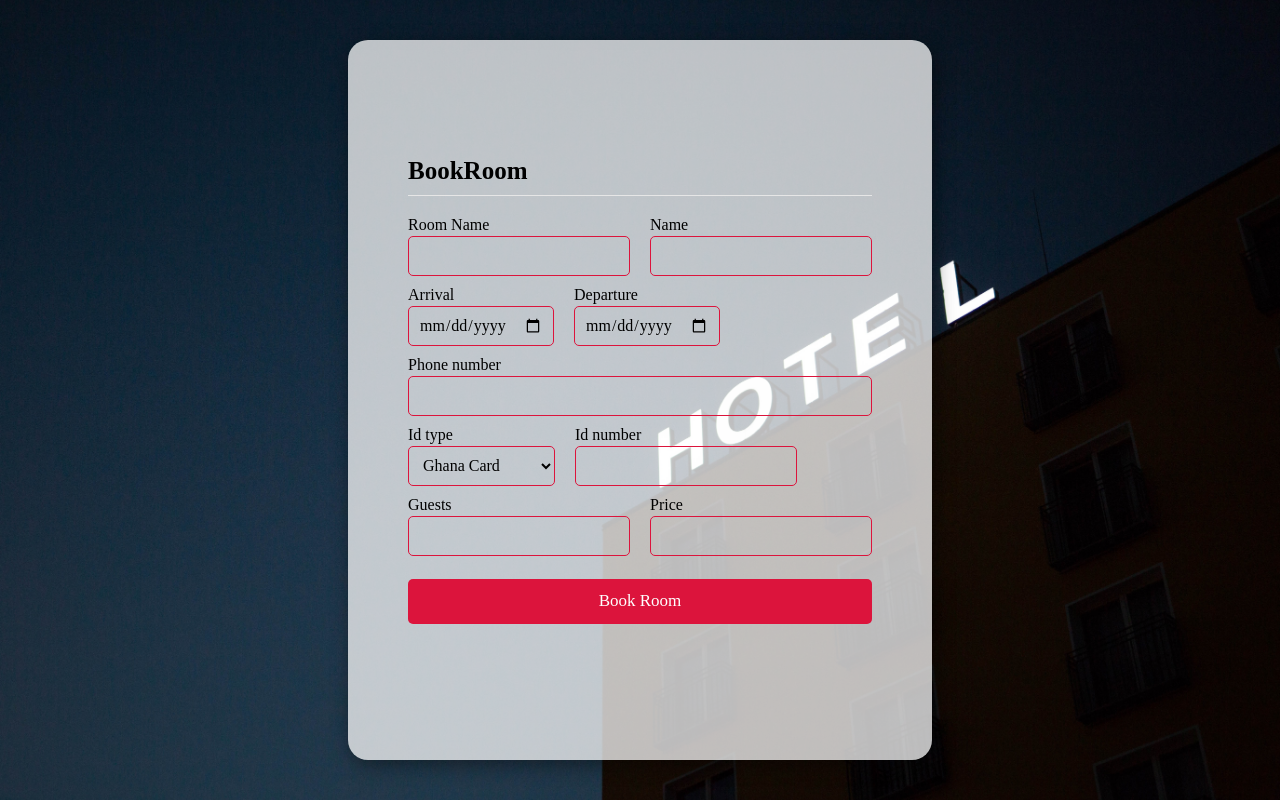
After one commit to Quojo-Steve/Young-view-hotel-backend, a Django app: page /receptionist/emp_book_room in a window 1280 px wide. The commit adds this page. Run offline with Django 4.2, Linux system fonts and the light colour scheme.

Commit message:
still on booking

```diff
--- a/assets/style.css
+++ b/assets/style.css
@@ -48,6 +48,9 @@ input{
     font-size: 70px;
     margin-bottom: 40px;
     text-shadow: 3px 5px 2px rgba(0,0,0,0.15);
+}
+.container .h1{
+    margin-bottom: -10px;
 }
 .container .boxes{
     display: flex;
@@ -630,12 +633,12 @@ input{
 }
 .error-txt{
     color: #721c24;
-    background: #f5c6cb;
+    background: rgba(248, 175, 148, 0.432);
     padding: 8px 10px;
     text-align: center;
     border-radius: 5px;
     margin-bottom: 10px;
-    border: 1px solid #f5c6cb;
+    /* border: 1px solid #f5c6cb; */
 }
 /* Sign up code */
 .form2{
@@ -708,3 +711,25 @@ form .name-details .field:last-child{
     border-radius: 5px;
     cursor: pointer;
 }
+.sel{
+    outline: none;
+    height: 40px;
+    width: 100%;
+    font-size: 16px;
+    padding: 0 10px;
+    border: 1px solid crimson;
+    border-radius: 5px;
+    background: none;
+}
+.book{
+    padding: 10px 30px;
+    text-align: center;
+    cursor: pointer;
+    background: crimson;
+    border: none;
+    color: white;
+    font-weight: 500;
+    border-radius: 20px;
+    font-size: 15px;
+    text-decoration: none;
+}
--- a/receptionist/models.py
+++ b/receptionist/models.py
@@ -35,7 +35,7 @@ class Booking(models.Model):
     )
     id_type = models.CharField(max_length=20, choices=idtypes)
     id_number = models.CharField(max_length=30)
-    amount_paid = models.FloatField()
+    amount_paid = models.FloatField(null=True)
     price = models.FloatField()
 
     def __str__(self):
--- a/receptionist/url.py
+++ b/receptionist/url.py
@@ -13,4 +13,6 @@ urlpatterns = [
     path('logout', views.logout),
     path('emp_rooms', views.emp_rooms),
     path('emp_room/<str:pk>', views.emp_room),
+    path('emp_book_room', views.emp_booking),
+    path('congrats', views.congrats)
 ]
--- a/receptionist/views.py
+++ b/receptionist/views.py
@@ -87,10 +87,15 @@ def emp_rooms(request):
 @login_required(login_url = './emp_login')
 def emp_room(request, pk):
     room = Room.objects.get(name= pk)
+    room_name = room.name
+    booker = Booking.objects.filter(room_name=room_name).first()
+
+
+    return render(request, 'emp_room.html', {'room': room, 'booker':booker})
+
+def emp_booking(request):
+
     if request.method == 'POST':
-        # if room.availability is False:
-        #     messages.info(request, "This room is taken")
-        #     return redirect('.', pk= room.name)
         guest_name = request.POST['gname']
         room_name = request.POST['rname']
         guest_no = request.POST['guest_no']
@@ -99,25 +104,32 @@ def emp_room(request, pk):
         pnum = request.POST['pnum']
         cards = request.POST['cards']
         idnum = request.POST['idnum']
-        paid = request.POST['paid']
+        # paid = request.POST['paid']
         price = request.POST['price']
         booking_id = ''.join(random.choice(string.ascii_letters) for i in range(10))
+
+        if Room.objects.filter(name=room_name).exists():
+            room = Room.objects.filter(name=room_name).first()
+        else:
+            messages.info(request, "no such room")
+            return redirect('./emp_book_room')
+
+        if room.availability is False:
+            messages.info(request, "This room is taken")
+            return redirect('./emp_book_room')
 
 
         room.availability = False
         room.next_booked_date = adate
         room.next_free_date = ddate
         room.save()
-        print(room.availability)
 
-        booking = Booking.objects.create(room_name=room, booking_id=booking_id, guest_name=guest_name, no_of_guests=guest_no, arrival=adate, departure=ddate, phone_number=pnum, id_type=cards, id_number=idnum, amount_paid=paid, price=price)
-        booking.save
+        booked = Booking.objects.create(room_name=room, booking_id=booking_id, guest_name=guest_name, no_of_guests= guest_no, arrival= adate, departure= ddate, phone_number= pnum, id_type= cards, id_number= idnum, price= price)
+        booked.save
+        return redirect('./congrats')
 
-        return redirect('../emp_dashboard')
+    return render(request, 'emp_book_room.html')
 
 
-    return render(request, 'emp_room.html', {'room': room})
-
-def emp_booking(request):
-    booking_id = ''.join(random.choice(string.ascii_letters) for i in range(6))
-    print(booking_id)
+def congrats(request):
+    return render(request, 'emp_booking_sucess.html')
--- /dev/null
+++ b/templates/emp_book_room.html
@@ -0,0 +1,85 @@
+{% load static %}
+<!DOCTYPE html>
+<html lang="en">
+<head>
+    <meta charset="UTF-8">
+    <meta http-equiv="X-UA-Compatible" content="IE=edge">
+    <meta name="viewport" content="width=device-width, initial-scale=1.0">
+    <title>Young View Hotel</title>
+    <link rel="stylesheet" href={% static "style.css" %}>
+    <link rel="shortcut icon" href={% static "images/icons/hotel_star_40px.png" %} type="image/x-icon">
+</head>
+<body class="body3">
+    <div class="container1">
+        <section class="form2">
+            <div class="head">
+                <header>BookRoom</header>
+            </div>
+
+            <form method="post">
+                {% csrf_token %}
+                {% for message in messages %}
+                <div class="error-txt">{{ message }}</div>
+                {% endfor %}
+                <div class="name-details">
+                    <div class="field input">
+                        <label for="">Room Name</label>
+                        <input type="text" name="rname">
+                    </div>
+                    <div class="field input">
+                        <label for="">Name</label>
+                        <input type="text" name="gname">
+                    </div>
+
+                </div>
+                <div class="name-details">
+                    <div class="field input">
+                        <label for="">Arrival </label>
+                        <input type="date" name="adate">
+                    </div>
+                    <div class="field input">
+                        <label for="">Departure </label>
+                        <input type="date" name="ddate">
+                    </div>
+                </div>
+
+                <div class="field input">
+                    <label for="">Phone number </label>
+                    <input type="tel" name="pnum">
+                </div>
+                <div class="name-details">
+                    <div class="field input">
+                        <label for="">Id type</label>
+                        <select name="cards" id="" class="sel">
+                            <option value="Ghana Card" >Ghana Card</option>
+                            <option value="Driver's License">Driver's License</option>
+                            <option value="Voter's Id">Voter's Id</option>
+                        </select>
+                    </div>
+                    <div class="field input">
+                        <label for="">Id number </label>
+                        <input type="text" name="idnum">
+                    </div>
+                </div>
+                <div class="name-details">
+                    <div class="field input">
+                        <label for="">Guests</label>
+                            <input type="number" name="guest_no">
+                    </div>
+                    <div class="field input">
+                        <label for="">Price </label>
+                        <input type="text" name="price">
+                    </div>
+                </div>
+
+                <div class="field button">
+                    <input type="submit" value="Book Room">
+                </div>
+
+            </form>
+        </section>
+    </div>
+
+    <script src="./assets/signup.js"></script>
+</body>
+</html>
--- a/templates/emp_rooms.html
+++ b/templates/emp_rooms.html
@@ -12,7 +12,7 @@
 </head>
 <body class="body2">
     <div class="container dash">
-        <h1>Rooms</h1>
+        <h1 class="h1">Rooms</h1>
         <div class="logout1">
             <div class="iden">
                 <img src={% static  "./images/icons/people_60px.png" %} alt="">
@@ -22,6 +22,8 @@
             </div>
             <a href="./emp_dashboard"><img src={% static "./images/icons/back_arrow_64px.png" %} alt=""></a>
         </div>
+
+        <a href="./emp_book_room" target="_blank" class="book">Book Room</a>
 
         <div class="filter">
             <select name="filter" id="select" onchange="getSelectedValue();">
```
Also changed, not shown: static/style.css (+27 -2 lines), templates/emp_booking_sucess.html (added, +29 -0 lines), templates/emp_room.html (+19 -20 lines), templates/store.txt (added, +44 -0 lines), db.sqlite3, receptionist/migrations/0013_alter_booking_amount_paid.py (added).
